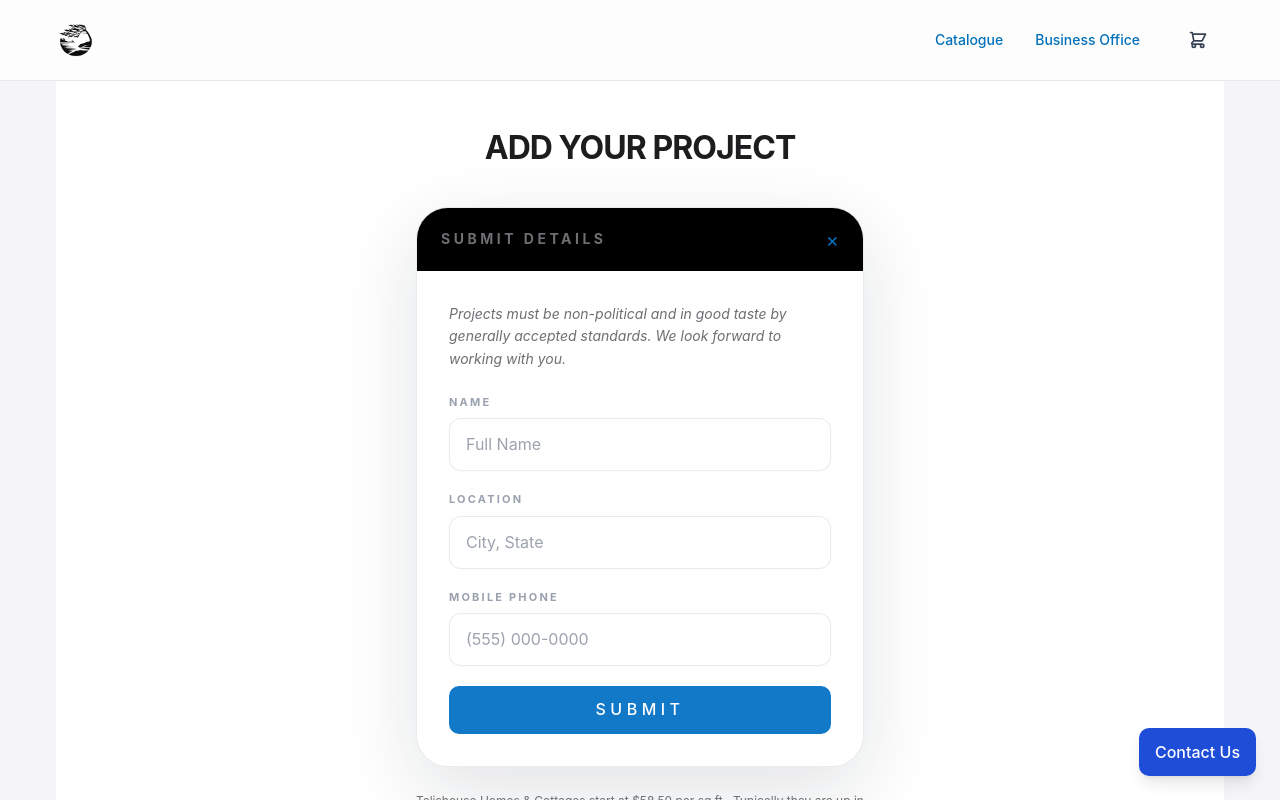
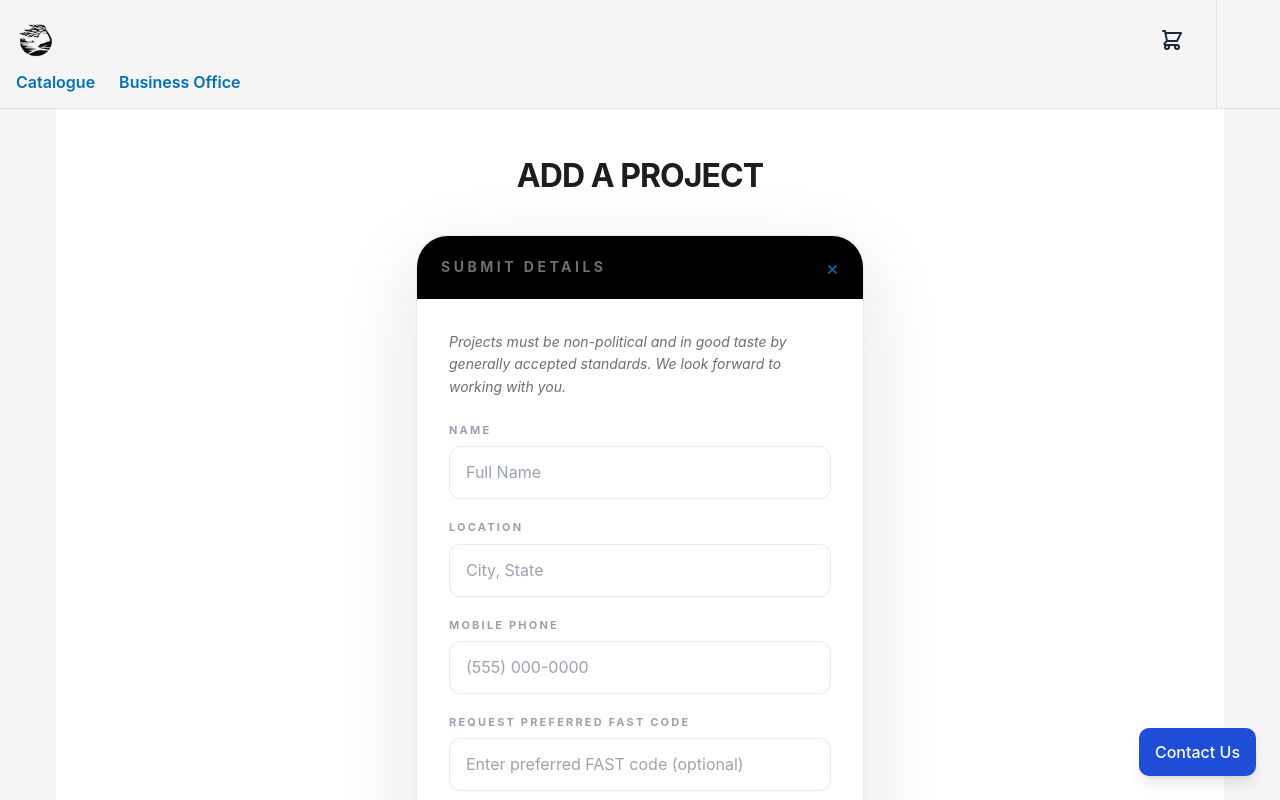
Before and after one commit to justinumailed-create/talishouse-clean, a Next.js app: page /add-project in a window 1280 px wide. Shown: the top 800 px of the page. Built offline with nearby package versions, Linux system fonts and the light colour scheme; no server answers.

Commit message:
refactor: full UI alignment + product system + legal compliance

```diff
--- a/app/add-project/page.tsx
+++ b/app/add-project/page.tsx
@@ -67,7 +67,7 @@ export default function AddProjectPage() {
       <div className="mx-auto max-w-md">
         <div className="mb-10 text-center">
           <h1 className="text-4xl font-bold tracking-tighter uppercase text-gray-900">
-            ADD YOUR PROJECT
+            ADD A PROJECT
           </h1>
         </div>
 
@@ -130,9 +130,30 @@ export default function AddProjectPage() {
                 />
               </label>
 
+              <label className="block">
+                <span className="mb-2 block text-[11px] font-bold uppercase tracking-[0.2em] text-gray-400">
+                  Request Preferred FAST Code
+                </span>
+                <input
+                  type="text"
+                  name="preferredFastCode"
+                  placeholder="Enter preferred FAST code (optional)"
+                  className="w-full rounded-2xl border border-gray-200 px-4 py-4 text-sm text-gray-900 outline-none transition focus:border-black"
+                />
+              </label>
+
               {error && (
                 <p className="text-sm text-red-600 text-center">{error}</p>
               )}
+
+              <div className="space-y-3 pt-4">
+                <p className="text-xs text-gray-500 leading-relaxed">
+                  I acknowledge and accept that not every location will be suitable for delivery right to a building site. I understand that pricing is to the nearest suitable location at our sole discretion.
+                </p>
+                <p className="text-xs text-gray-500 leading-relaxed">
+                  I agree to receive promotional messages sent via an autodialer - 4 Msgs/Month. Msg & Data Rates may apply. Text STOP to opt out anytime. Text Help for more information. Agreement to this feature is not a condition of purchase. I also agree to the Terms of Service and Privacy Policy of Talishouse Homes & Cottages.
+                </p>
+              </div>
 
               <button
                 type="submit"
--- a/app/api/product-images/route.ts
+++ b/app/api/product-images/route.ts
@@ -1,5 +1,7 @@
 import { NextResponse } from "next/server";
 import { supabase, isSupabaseConfigured } from "@/lib/supabase";
+
+export const revalidate = 0;
 
 export async function GET() {
   try {
@@ -9,7 +11,7 @@ export async function GET() {
 
     const { data, error } = await supabase
       .from("product_images")
-      .select("size, type, image_url");
+      .select("size, image_url");
 
     if (error) {
       console.error("Error fetching product images:", error);
@@ -19,11 +21,19 @@ export async function GET() {
     const imageMap: Record<string, string> = {};
     if (data) {
       data.forEach((img) => {
-        imageMap[img.size] = img.image_url;
+        if (img.image_url) {
+          const timestamp = Date.now();
+          imageMap[img.size] = `${img.image_url}?t=${timestamp}`;
+        }
       });
     }
 
-    return NextResponse.json(imageMap);
+    return NextResponse.json(imageMap, {
+      headers: {
+        "Cache-Control": "no-store, no-cache, must-revalidate",
+        "Pragma": "no-cache",
+      },
+    });
   } catch (err) {
     console.error("Product images API error:", err);
     return NextResponse.json({});
--- a/app/page.tsx
+++ b/app/page.tsx
@@ -4,6 +4,8 @@ import { useRef, useState, useEffect } from "react";
 import Link from "next/link";
 import { supabase } from "@/lib/supabase";
 import { useAssociate } from "@/context/AssociateContext";
+
+export const revalidate = 0;
 
 export default function Home() {
   const videoRef = useRef<HTMLVideoElement>(null);
@@ -114,6 +116,9 @@ export default function Home() {
                 <span className="mr-3 text-gray-900 font-bold">•</span>
                 <span>Lease-To-Own terms available, OAC</span>
               </li>
+              <li className="flex items-start text-lg font-bold text-gray-900 mt-4 pt-4 border-t border-gray-200">
+                Just add ambition
+              </li>
             </ul>
 
             <Link
--- a/components/FastCodeGate.tsx
+++ b/components/FastCodeGate.tsx
@@ -103,6 +103,14 @@ export default function FastCodeGate() {
           >
             {loading ? "Verifying..." : "Enter Dashboard"}
           </button>
+
+          <a
+            href="/add-project"
+            id="obtain-fast-code"
+            className="block w-full py-3 px-4 text-center rounded-xl bg-[#f5f5f7] border border-gray-200 text-sm font-medium text-gray-700 hover:bg-gray-100 hover:border-gray-300 transition-all"
+          >
+            Add A Project
+          </a>
         </form>
 
         <div className="mt-8 text-center">
--- a/components/Footer.tsx
+++ b/components/Footer.tsx
@@ -159,6 +159,9 @@ export default function Footer() {
             Powered by TalisU
           </a>
         </div>
+        <div className="pt-4 text-center">
+          <p className="text-sm font-semibold text-gray-700">Moonlighting is lucrative</p>
+        </div>
       </div>
     </footer>
   );
--- a/components/Header.tsx
+++ b/components/Header.tsx
@@ -12,9 +12,11 @@ export default function Header() {
   const { openCart, itemCount } = useCart();
 
   return (
-    <header className="bg-white/80 backdrop-blur-md border-b border-[rgba(0,0,0,0.05)] sticky top-0 z-50">
-      <div className="container-main py-4">
-        <div className="flex flex-wrap items-center justify-between gap-4">
+    <header className="bg-[#f5f5f5] border-b border-[rgba(0,0,0,0.08)] sticky top-0 z-50">
+      <div className="flex items-stretch">
+        {/* LEFT: Vertical Navigation */}
+        <nav className="flex-1 flex flex-col">
+          <div className="flex items-center justify-between p-4 pb-2">
             <Link href={ROUTES.HOME} className="flex-shrink-0">
               <Image
                 src="/logo.png"
@@ -25,53 +27,28 @@ export default function Header() {
                 priority
               />
             </Link>
-
-          <div className="flex items-center gap-4 md:gap-8">
-            <nav className="hidden md:flex items-center gap-6 lg:gap-8 flex-wrap">
-              <Link
-                href={ROUTES.CATALOG}
-                className={`text-sm font-medium whitespace-nowrap transition-all ${
-                  pathname.startsWith("/catalog")
-                    ? "text-[#0070ba] font-semibold"
-                    : "text-gray-600 hover:text-black"
-                }`}
-              >
-                Catalogue
-              </Link>
-              <GatedLink
-                href={ROUTES.BUSINESS_OFFICE}
-                className={`text-sm font-medium whitespace-nowrap transition-all ${
-                  pathname.startsWith("/business-office")
-                    ? "text-[#0070ba] font-semibold"
-                    : "text-gray-600 hover:text-black"
-                }`}
-              >
-                Business Office
-              </GatedLink>
-            </nav>
-
             <div className="flex items-center gap-2">
               <button
                 onClick={openCart}
-                className="relative p-2 text-gray-600 hover:text-black transition-all min-h-[48px] flex items-center justify-center"
+                className="relative p-2 text-gray-700 hover:text-black transition-all min-h-[48px] flex items-center justify-center"
                 aria-label="Open cart"
               >
                 <div className="relative inline-flex">
-                  <svg className="w-5 h-5 text-gray-700" fill="none" stroke="currentColor" viewBox="0 0 24 24">
+                  <svg className="w-6 h-6 text-gray-800" fill="none" stroke="currentColor" viewBox="0 0 24 24">
                     <path strokeLinecap="round" strokeLinejoin="round" strokeWidth={2} d="M3 3h2l.4 2M7 13h10l4-8H5.4M7 13L5.4 5M7 13l-2.293 2.293c-.63.63-.184 1.707.707 1.707H17m0 0a2 2 0 100 4 2 2 0 000-4zm-8 2a2 2 0 11-4 0 2 2 0 014 0z" />
                   </svg>
                   {itemCount > 0 && (
                     <span className="
                       absolute -top-2 -right-2
-                      min-w-[20px] h-[20px]
+                      min-w-[22px] h-[22px]
                       px-1
                       flex items-center justify-center
                       bg-[#0071e3]
-                      !text-white
-                      text-[11px] font-semibold
+                      text-white
+                      text-[12px] font-semibold
                       rounded-full
                       leading-none
-                      shadow-[0_1px_2px_rgba(0,0,0,0.15)]
+                      shadow-[0_1px_3px_rgba(0,0,0,0.2)]
                     ">
                       {itemCount}
                     </span>
@@ -80,6 +57,34 @@ export default function Header() {
               </button>
             </div>
           </div>
+
+          <div className="flex items-center gap-6 px-4 pb-4">
+            <Link
+              href={ROUTES.CATALOG}
+              className={`text-base font-semibold whitespace-nowrap transition-all leading-tight ${
+                pathname.startsWith("/catalog")
+                  ? "text-[#0070ba]"
+                  : "text-gray-700 hover:text-black"
+              }`}
+            >
+              Catalogue
+            </Link>
+            <GatedLink
+              href={ROUTES.BUSINESS_OFFICE}
+              className={`text-base font-semibold whitespace-nowrap transition-all leading-tight ${
+                pathname.startsWith("/business-office")
+                  ? "text-[#0070ba]"
+                  : "text-gray-700 hover:text-black"
+              }`}
+            >
+              Business Office
+            </GatedLink>
+          </div>
+        </nav>
+
+        {/* RIGHT: Social Media Icons (Future) */}
+        <div className="w-16 flex items-center justify-center border-l border-[rgba(0,0,0,0.08)]">
+          {/* Empty container for future social media icons */}
         </div>
       </div>
     </header>
--- a/components/ProductLayout.tsx
+++ b/components/ProductLayout.tsx
@@ -34,7 +34,7 @@ export default function ProductLayout({
 
   useEffect(() => {
     if (productSize) {
-      fetch(`/api/product-images`)
+      fetch(`/api/product-images`, { cache: 'no-store' })
         .then((res) => res.json())
         .then((images) => {
           if (images[productSize]) {
```
Also changed, not shown: app/catalog/page.tsx (+11 -4 lines). Lines whose indentation alone changed are shown as unchanged.
